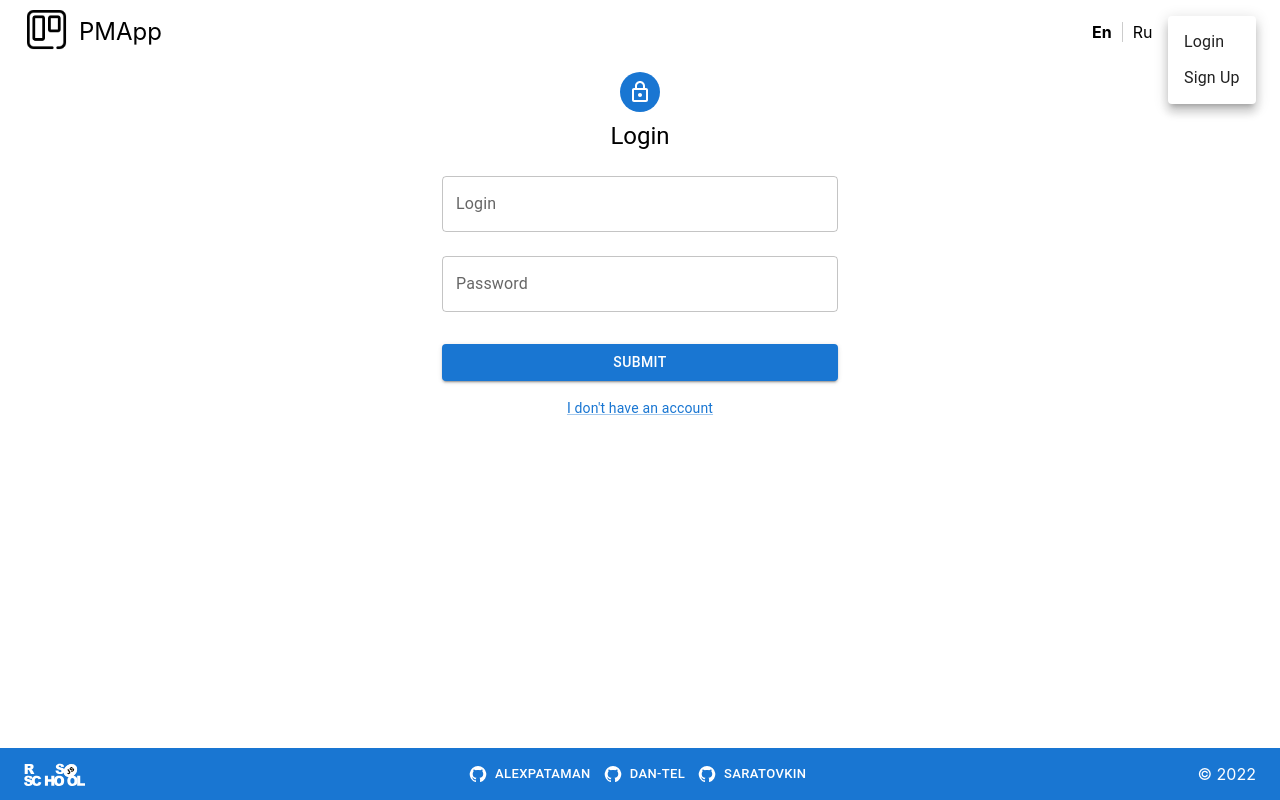
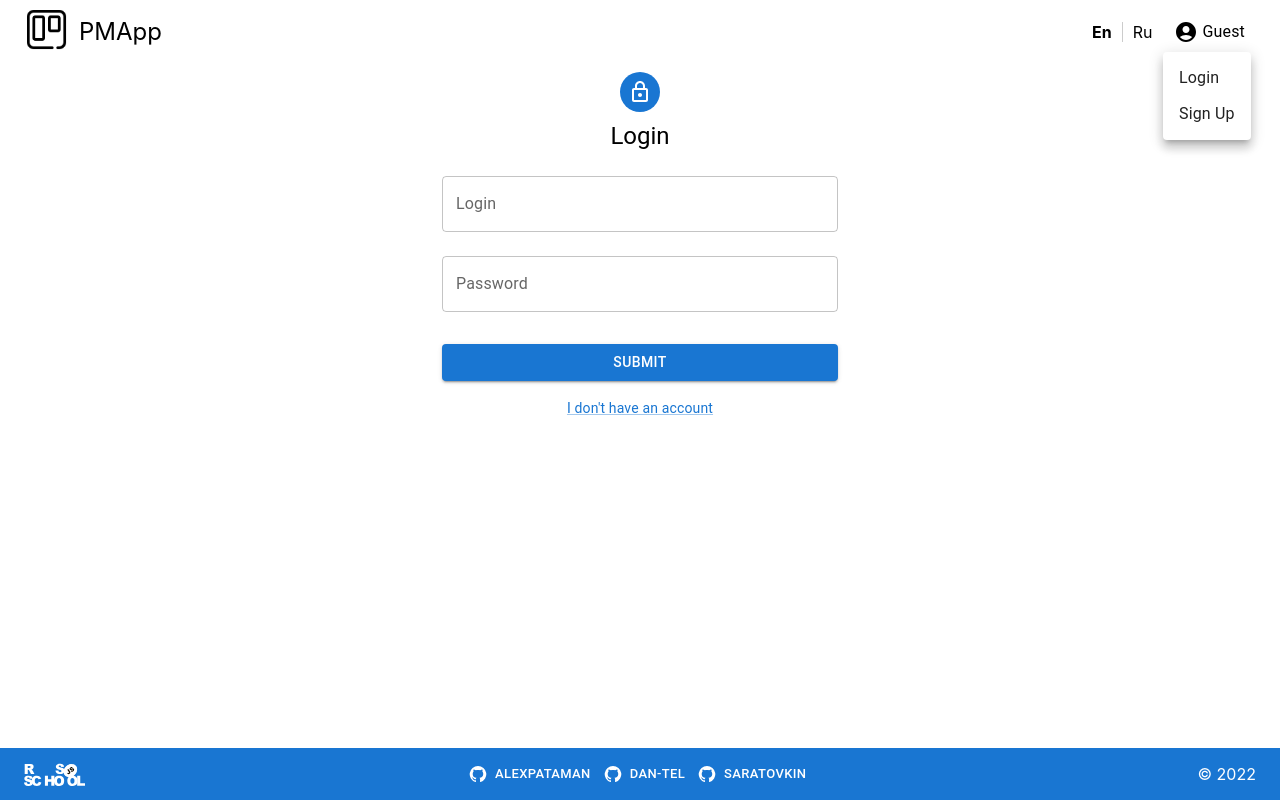
Before and after one commit to alexpataman/project-management-app, a React (Create React App) app: page /login in a window 1280 px wide. Both pictures are taken after a click on the button "Guest". Built offline with nearby package versions, Linux system fonts and the light colour scheme.

Commit message:
refactor: use one component for userNav menu

```diff
--- a/src/components/GuestNav/GuestNav.tsx
+++ /dev/null
@@ -1,61 +0,0 @@
-import AccountCircle from '@mui/icons-material/AccountCircle';
-import { Button, Typography } from '@mui/material';
-import Menu from '@mui/material/Menu';
-import MenuItem from '@mui/material/MenuItem';
-import { useState } from 'react';
-import { useTranslation } from 'react-i18next';
-import { Link } from 'react-router-dom';
-
-import { PATH } from '../../constants';
-
-export const GuestNav = () => {
-  const [anchorEl, setAnchorEl] = useState<HTMLElement | null>(null);
-  const { t } = useTranslation();
-
-  const handleMenu = (event: React.MouseEvent<HTMLElement>) => {
-    setAnchorEl(event.currentTarget);
-  };
-
-  const handleClose = () => {
-    setAnchorEl(null);
-  };
-
-  return (
-    <div>
-      <Button
-        size="large"
-        aria-label="account of current user"
-        aria-controls="menu-guest"
-        aria-haspopup="true"
-        onClick={handleMenu}
-        color="inherit"
-        sx={{ textTransform: 'none' }}
-        className="user-nav"
-      >
-        <AccountCircle sx={{ mr: '5px' }} />
-        <Typography>{t('LANG_GUEST_TITLE')}</Typography>
-      </Button>
-      <Menu
-        id="menu-guest"
-        anchorEl={anchorEl}
-        anchorOrigin={{
-          vertical: 'top',
-          horizontal: 'right',
-        }}
-        transformOrigin={{
-          vertical: 'top',
-          horizontal: 'right',
-        }}
-        open={Boolean(anchorEl)}
-        onClose={handleClose}
-      >
-        <MenuItem component={Link} to={PATH.login} onClick={handleClose}>
-          {t('LANG_LOGIN_TEXT')}
-        </MenuItem>
-        <MenuItem component={Link} to={PATH.signup} onClick={handleClose}>
-          {t('LANG_SIGNUP_TEXT')}
-        </MenuItem>
-      </Menu>
-    </div>
-  );
-};
--- a/src/components/Header/Header.tsx
+++ b/src/components/Header/Header.tsx
@@ -9,15 +9,12 @@ import * as React from 'react';
 import { Link } from 'react-router-dom';
 
 import { UserNav } from '..';
-import { GuestNav } from '..';
 import { APP_NAME, PATH } from '../../constants';
-import { useIsGuest } from '../../hooks/useIsGuest';
 import { LanguageSwitcher } from '../LanguageSwitcher/LanguageSwitcher';
 
 import './Header.scss';
 
 export const Header = () => {
-  const isGuest = useIsGuest();
   const trigger = useScrollTrigger({ disableHysteresis: true, threshold: 0 });
 
   return (
@@ -42,9 +39,8 @@ export const Header = () => {
           >
             {APP_NAME}
           </Button>
-
           <LanguageSwitcher />
-          {isGuest ? <GuestNav /> : <UserNav />}
+          <UserNav />
         </Toolbar>
       </Container>
     </AppBar>
--- a/src/components/PrivateRoute/PrivateRoute.tsx
+++ b/src/components/PrivateRoute/PrivateRoute.tsx
@@ -1,5 +1,6 @@
 import { Navigate } from 'react-router-dom';
 
+import { PATH } from '../../constants';
 import { useIsGuest } from '../../hooks/useIsGuest';
 
 interface IPrivateRoute {
@@ -9,5 +10,5 @@ interface IPrivateRoute {
 export const PrivateRoute = ({ children }: IPrivateRoute) => {
   const isGuest = useIsGuest();
 
-  return !isGuest ? children : <Navigate to="/login" />;
+  return !isGuest ? children : <Navigate to={PATH.login} />;
 };
--- a/src/components/UserNav/UserNav.tsx
+++ b/src/components/UserNav/UserNav.tsx
@@ -7,12 +7,14 @@ import { useTranslation } from 'react-i18next';
 import { Link, useNavigate } from 'react-router-dom';
 
 import { PATH } from '../../constants';
+import { useIsGuest } from '../../hooks/useIsGuest';
 import { useAppDispatch, useAppSelector } from '../../store/hooks';
 import { getUserState, logOut } from '../../store/user/user.slice';
 
 export const UserNav = () => {
   const [anchorEl, setAnchorEl] = useState<HTMLElement | null>(null);
   const { t } = useTranslation();
+  const isGuest = useIsGuest();
   const { name } = useAppSelector(getUserState);
   const dispatch = useAppDispatch();
   const navigate = useNavigate();
@@ -30,6 +32,28 @@ export const UserNav = () => {
     dispatch(logOut());
     navigate(PATH.home);
   };
+
+  const menuItems = isGuest ? (
+    <>
+      <MenuItem component={Link} to={PATH.login} onClick={handleClose}>
+        {t('LANG_LOGIN_TEXT')}
+      </MenuItem>
+      <MenuItem component={Link} to={PATH.signup} onClick={handleClose}>
+        {t('LANG_SIGNUP_TEXT')}
+      </MenuItem>
+    </>
+  ) : (
+    <>
+      <MenuItem component={Link} to={PATH.boards} onClick={handleClose}>
+        {t('LANG_BOARDS_TEXT')}
+      </MenuItem>
+      <MenuItem component={Link} to={PATH.profile} onClick={handleClose}>
+        {t('LANG_EDIT_PROFILE_TEXT')}
+      </MenuItem>
+      <MenuItem onClick={handleLogout}>{t('LANG_LOGOUT_TEXT')}</MenuItem>
+    </>
+  );
+
   return (
     <div>
       <Button
@@ -43,21 +67,10 @@ export const UserNav = () => {
         className="user-nav"
       >
         <AccountCircle sx={{ mr: '5px' }} />
-        <Typography>{name}</Typography>
+        <Typography>{isGuest ? t('LANG_GUEST_TITLE') : name}</Typography>
       </Button>
-      <Menu
-        id="menu-user"
-        anchorEl={anchorEl}
-        open={Boolean(anchorEl)}
-        onClose={() => handleClose()}
-      >
-        <MenuItem component={Link} to={PATH.boards} onClick={() => handleClose()}>
-          {t('LANG_BOARDS_TEXT')}
-        </MenuItem>
-        <MenuItem component={Link} to={PATH.profile} onClick={() => handleClose()}>
-          {t('LANG_EDIT_PROFILE_TEXT')}
-        </MenuItem>
-        <MenuItem onClick={handleLogout}>{t('LANG_LOGOUT_TEXT')}</MenuItem>
+      <Menu id="menu-user" anchorEl={anchorEl} open={Boolean(anchorEl)} onClose={handleClose}>
+        {menuItems}
       </Menu>
     </div>
   );
```
